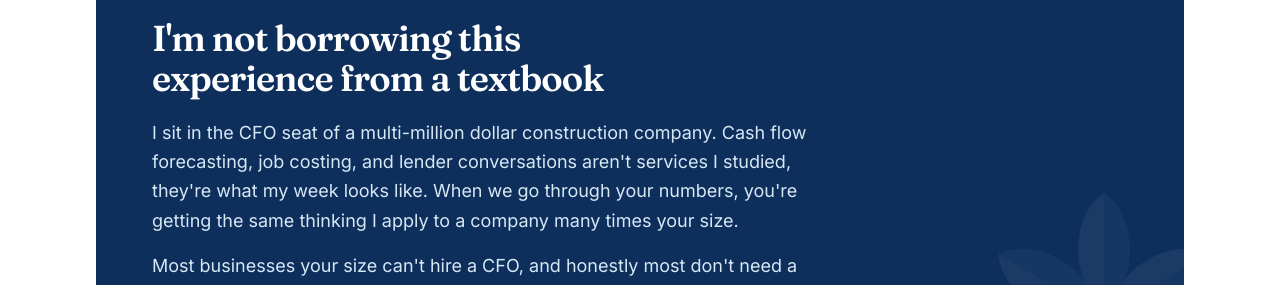
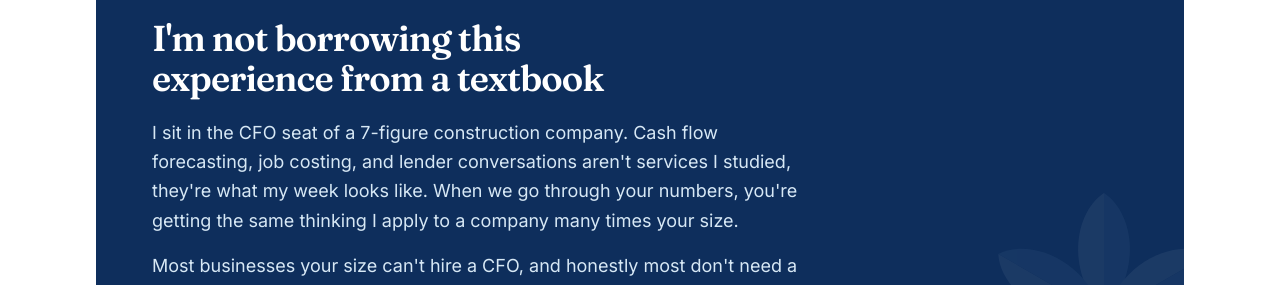
Before and after one commit to dewbwah/Starflower, a Next.js app: page /cfo-advisory in a window 1280 px wide. Shown: the part 2386-2671 px from the top of the page. Built offline with nearby package versions, Linux system fonts and the light colour scheme.

Commit message:
CFO advisory: 7-figure construction company copy

```diff
--- a/app/cfo-advisory/page.tsx
+++ b/app/cfo-advisory/page.tsx
@@ -141,7 +141,7 @@ export default function CfoAdvisoryPage() {
             title="I'm not borrowing this experience from a textbook"
           >
             <p>
-              I sit in the CFO seat of a multi-million dollar construction company. Cash
+              I sit in the CFO seat of a 7-figure construction company. Cash
               flow forecasting, job costing, and lender conversations aren&apos;t
               services I studied, they&apos;re what my week looks like. When we go
               through your numbers, you&apos;re getting the same thinking I apply to a
```
